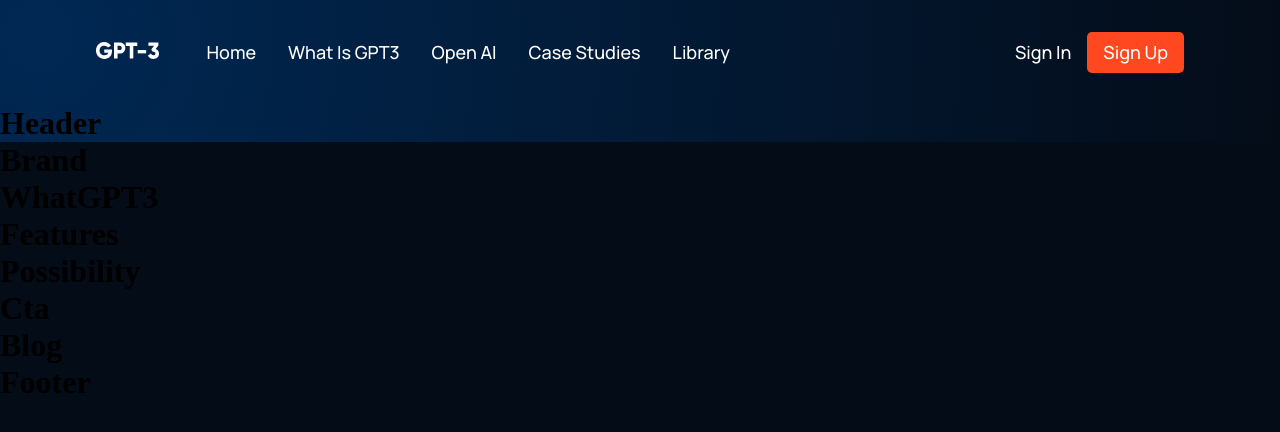
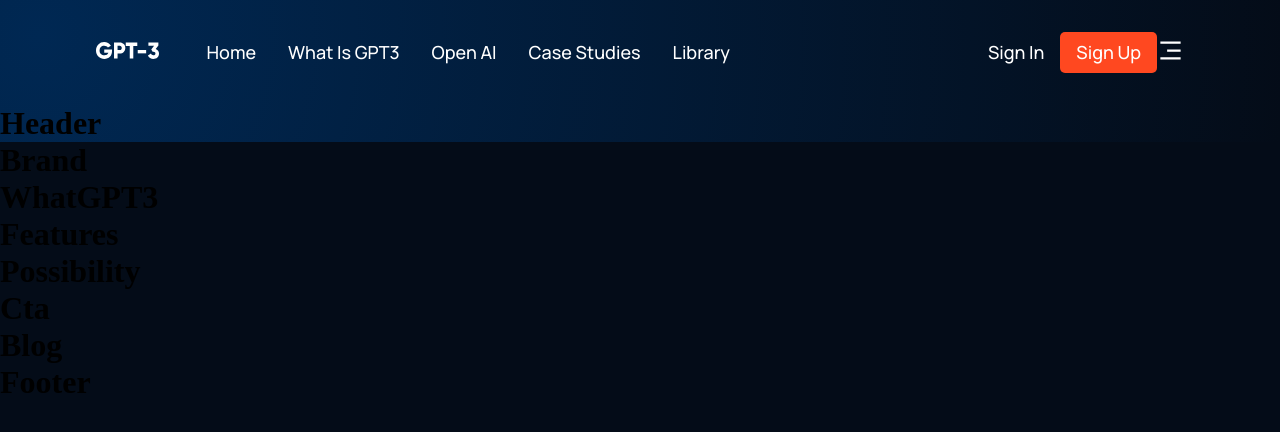
Before and after one commit to BootCodex/gpt3_codex, a React (Create React App) app: page / in a window 1280 px wide. Shown: the top 432 px of the page. Built offline with nearby package versions, Linux system fonts and the light colour scheme.

Commit message:
togglemenu

```diff
--- a/src/components/navbar/Navbar.jsx
+++ b/src/components/navbar/Navbar.jsx
@@ -1,12 +1,12 @@
 import React, {useState} from 'react';
-import { RiMenu3Lines, RiCloseLine } from 'react-icons/ri' ;
+import { RiMenu3Line, RiCloseLine, RiToggleFill } from 'react-icons/ri' ;
 import logo from '../../assets/logo.svg';
 import './navbar.css';
 
 // BEM -> Block Element Modifier
 
 const Navbar = () => {
-  const [toggleMenu, setToggleMenu] = useState()
+  const [toggleMenu, setToggleMenu] = useState(false);
   return (
     <div className="gpt3__navbar">
       <div className="gpt3__navbar-links">
@@ -25,7 +25,17 @@
         <p>Sign In</p>
         <button type='button'>Sign Up</button>
       </div>
-      <div className='gpt3__navbar-menu'></div>
+      <div className='gpt3__navbar-menu'>
+          {toggleMenu
+            ? <RiCloseLine color="#fff" size={27} onclick={()=> setToggleMenu(false)} />
+            : <RiMenu3Line color="#fff" size={27} onclick={()=> setToggleMenu(true)} />
+          }
+          {toggleMenu && (
+            <div className="gpt3__navbar-menu_container scale-up-center">
+                <div className="gpt3__navbar-menu_container-links"></div>
+            </div>
+          )}
+      </div>
     </div>
   )
 }
```
